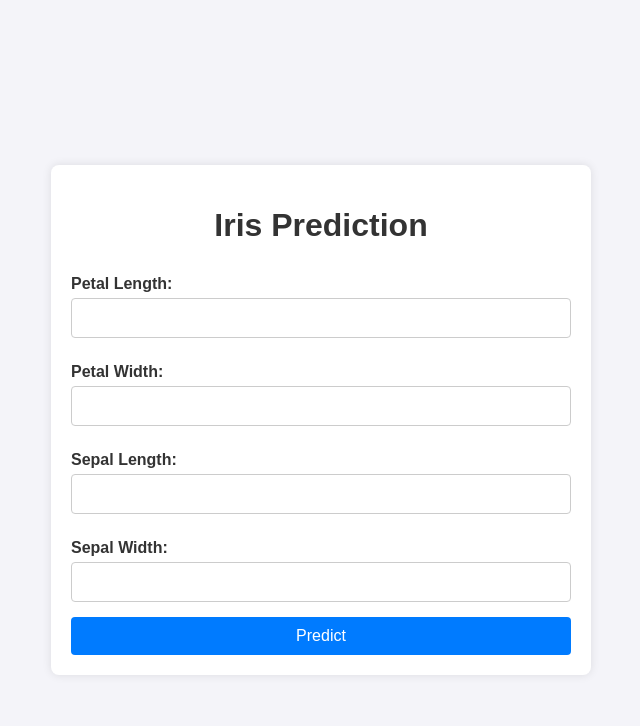
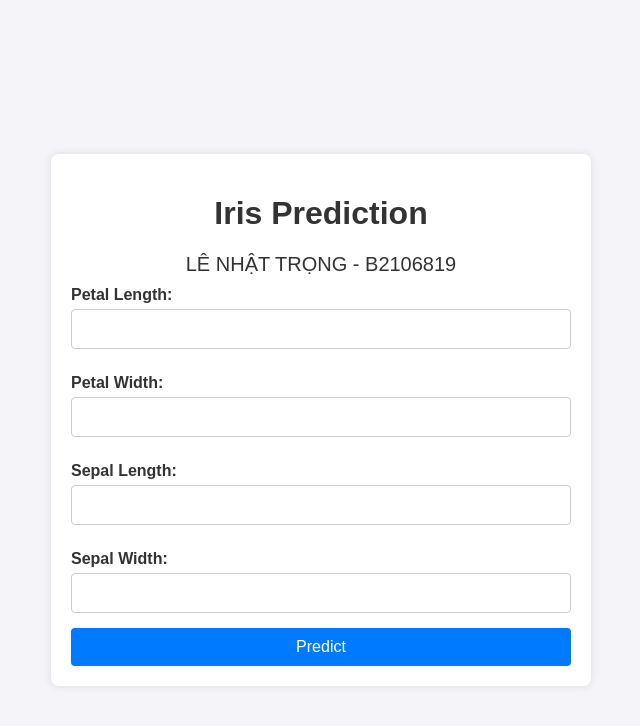
Before and after one commit to nTrong128/Iris-Prediction, a Flask app: page / in a window 1280 px wide. Shown: the top 726 px of the page, without its empty margins (319-959 px from the left). Run offline with Flask 3, Linux system fonts and the light colour scheme; parts of the project's set-up code (start-up, migrations or seed data) failed here and were passed over.

Commit message:
update name and id

```diff
--- a/server/src/static/styles.css
+++ b/server/src/static/styles.css
@@ -68,3 +68,8 @@ input[type="submit"]:hover {
 .result.hidden {
   display: none;
 }
+
+.name_box {
+  text-align: center;
+  font-size: 20px;
+}
--- a/server/src/templates/index.html
+++ b/server/src/templates/index.html
@@ -11,6 +11,7 @@
   <body>
     <div class="container">
       <h1>Iris Prediction</h1>
+      <div class="name_box">LÊ NHẬT TRỌNG - B2106819</div>
       <form method="post">
         <label for="petal_length">Petal Length:</label>
         <input
```
